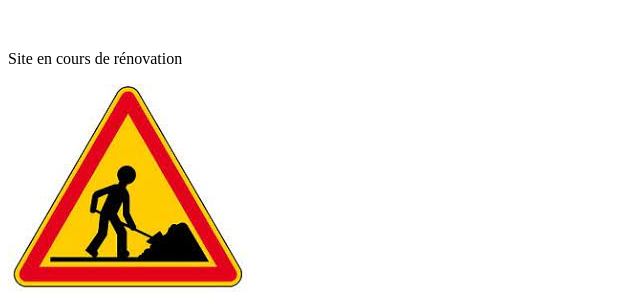
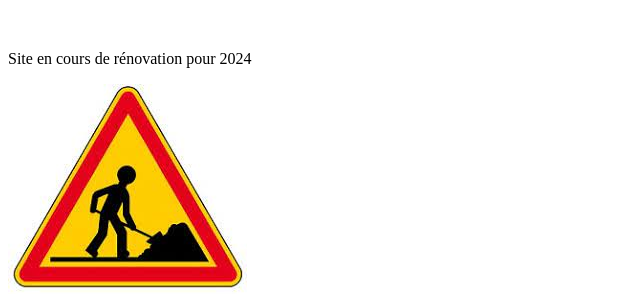
Before and after one commit to FXFRIM/projetX, a plain HTML site: page index.html in a window 1280 px wide. Shown: the full height of the page, 0-640 px from the left. Drawn offline with Linux system fonts and the light colour scheme.

Commit message:
Update index.html

```diff
--- a/index.html
+++ b/index.html
@@ -12,7 +12,7 @@
 
 <body>
 <p>&nbsp;</p>
-<p>Site en cours de rénovation</p>
+<p>Site en cours de rénovation pour 2024 </p>
 <p><img src="jpg travo/pano.jpg" width="239" height="211" alt="pano" /></p>
 </body>
 </html>
```
